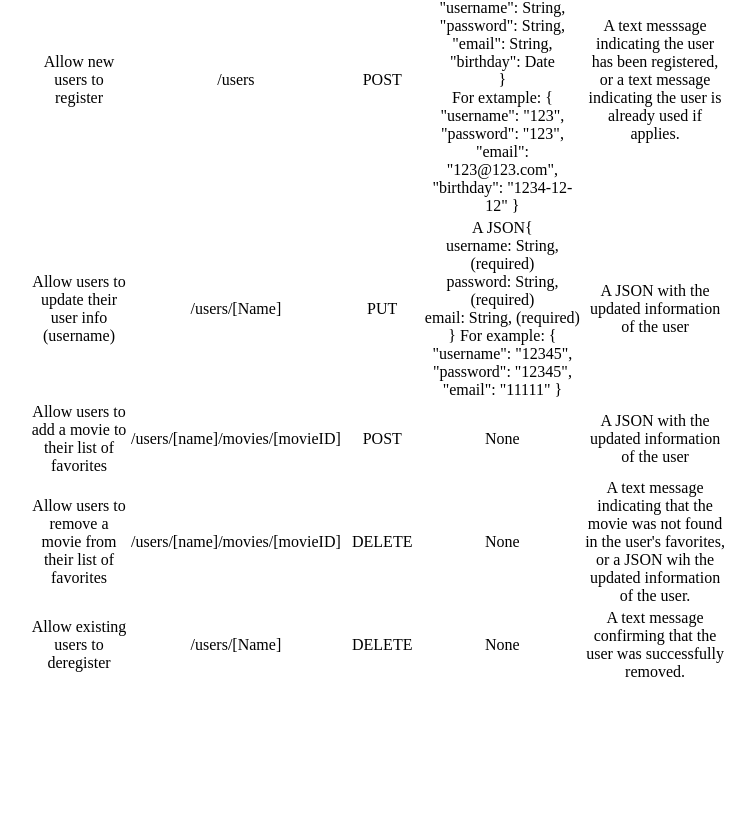
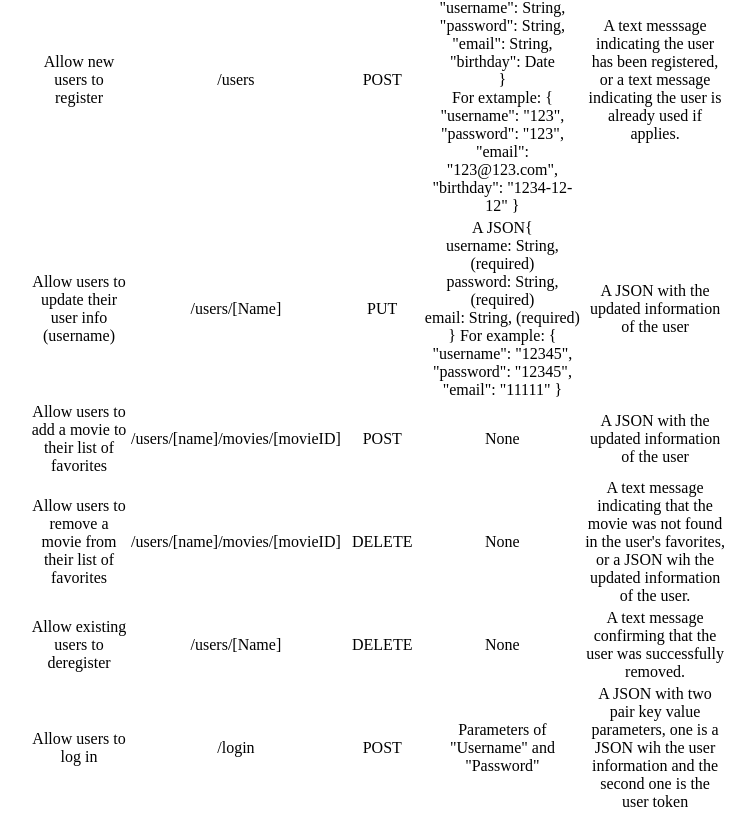
Before and after one commit to eloycotoalfonso/movie_api, a website: page public/documentation.html in a window 1280 px wide. Shown: the part 516-1338 px from the top of the page, without its empty margins (262-1017 px from the left). Before the commit the page ends 1208 px from the top, so only its background shows below. Drawn offline with Linux system fonts and the light colour scheme.

Commit message:
updated documentation endpoint

```diff
--- a/public/documentation.html
+++ b/public/documentation.html
@@ -117,6 +117,13 @@
                 <td>None</td>
                 <td>A text message confirming that the user was successfully removed.</td>
               </tr>
+              <tr>
+                <td>Allow users to log in</td>
+                <td>/login</td>
+                <td>POST</td>
+                <td>Parameters of "Username" and "Password"</td>
+                <td>A JSON with two pair key value parameters, one is a JSON wih the user information and the second one is the user token</td>
+              </tr>
           </table>
     </div>
     <footer></footer>
```
